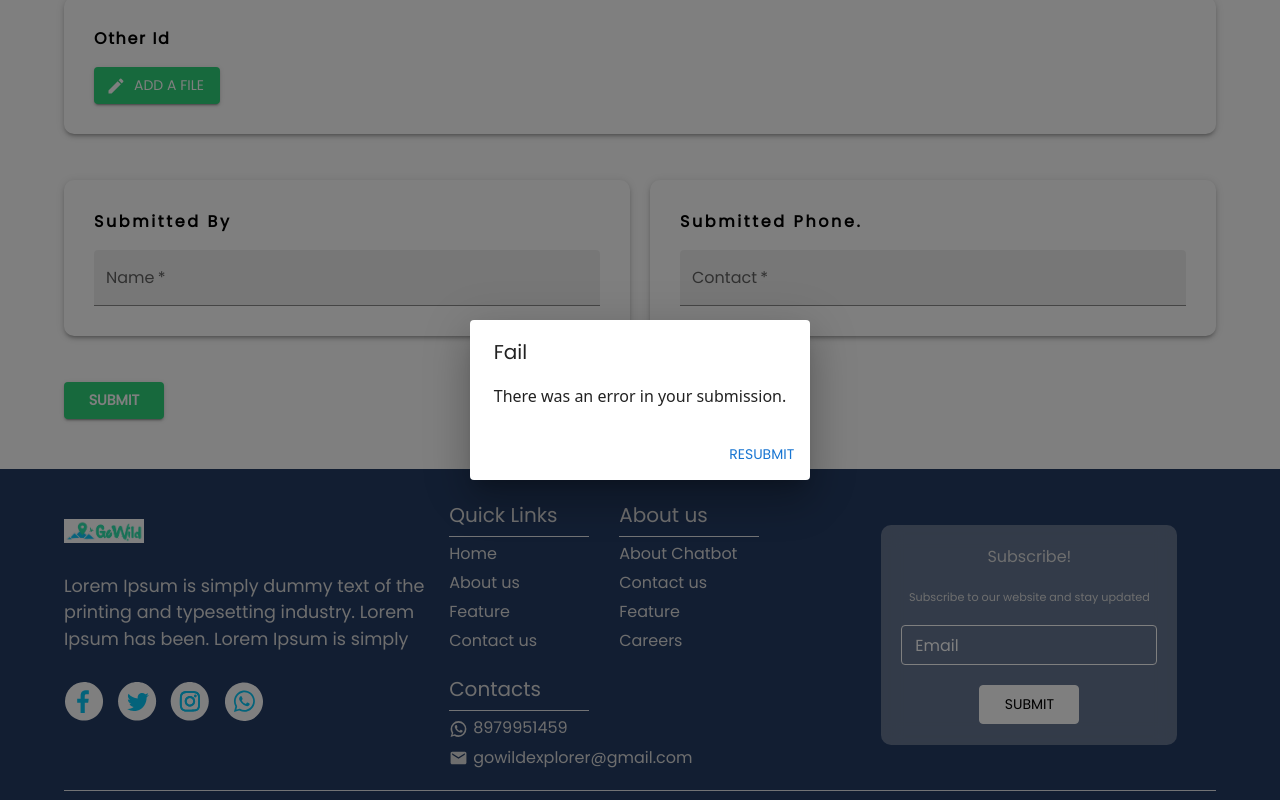
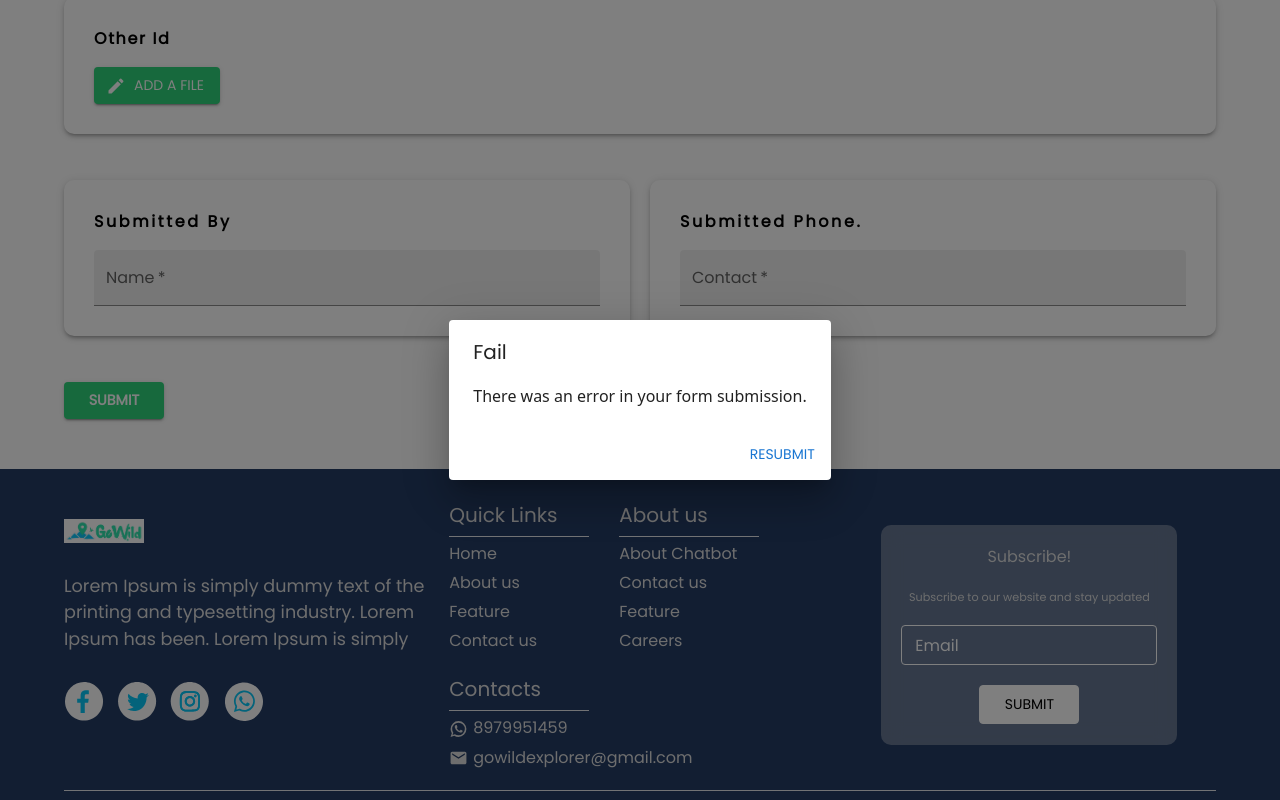
Before and after one commit to Aksh-007/go-wild, a React (Vite) app: page /guideForm in a window 1280 px wide. Both pictures are taken after a click on the button "SUBMIT". Shown: the part 3788-4588 px from the top of the page. Built offline with nearby package versions, Linux system fonts and the light colour scheme; no server answers.

Commit message:
Fix - added message

```diff
--- a/src/components/Form.jsx
+++ b/src/components/Form.jsx
@@ -1638,7 +1638,7 @@ const Form = () => {
         {/* Success Dialog */}
         <Dialog open={successDialogOpen} onClose={handleSuccessDialogClose}>
           <DialogTitle>Thank You</DialogTitle>
-          <DialogContent>Your submission was successful.</DialogContent>
+          <DialogContent>Your Form submission was successful.</DialogContent>
           <DialogActions>
             {/* Add a button for navigating to the home page */}
             <Button onClick={handleSuccessDialogClose} color="primary">
@@ -1650,7 +1650,9 @@ const Form = () => {
         {/* Fail Dialog */}
         <Dialog open={failDialogOpen} onClose={handleFailDialogClose}>
           <DialogTitle>Fail</DialogTitle>
-          <DialogContent>There was an error in your submission.</DialogContent>
+          <DialogContent>
+            There was an error in your form submission.
+          </DialogContent>
           <DialogActions>
             {/* Add a button for resubmission */}
             <Button onClick={handleFailDialogClose} color="primary">
```
